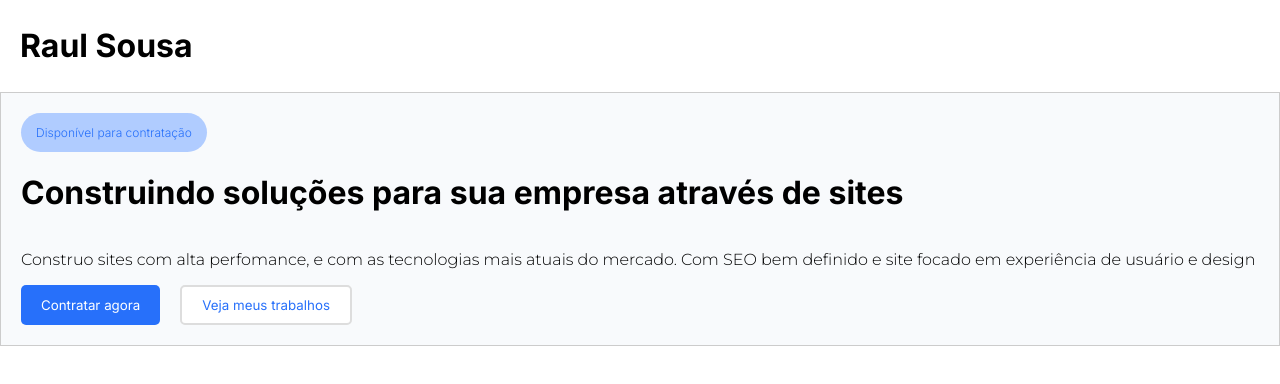
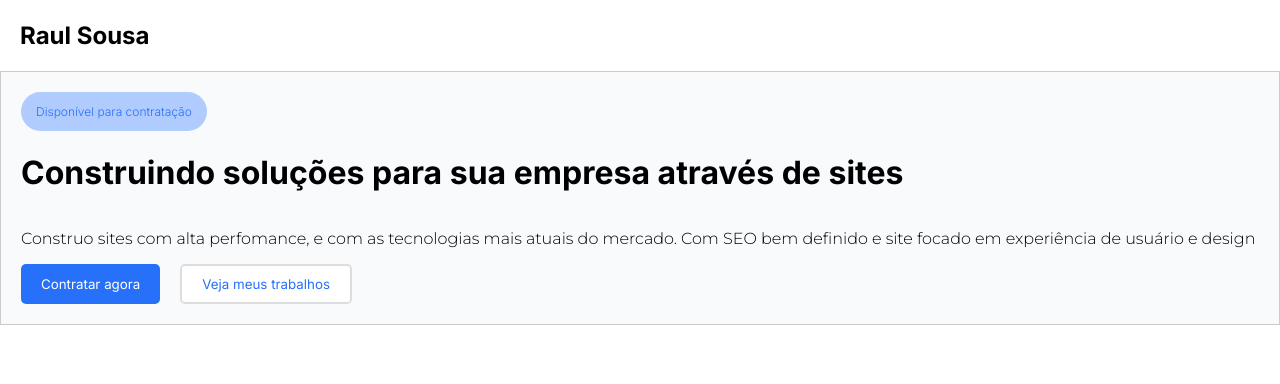
Before and after one commit to codArtic0/portfolio, a React (Vite) app: page / in a window 1280 px wide. Shown: the top 384 px of the page. Built offline with nearby package versions, Linux system fonts and the light colour scheme.

Commit message:
STYLE: Change font-size

```diff
--- a/src/components/Header.jsx
+++ b/src/components/Header.jsx
@@ -4,7 +4,7 @@ export default function Header() {
     return (
         <header className="header-container">
             <div className="header-content-container">
-                <h1>Raul Sousa</h1>
+                <h1 className="name">Raul Sousa</h1>
             </div>
         </header>
     )
--- a/src/styles/Header.css
+++ b/src/styles/Header.css
@@ -2,3 +2,7 @@
     padding: 5px 20px;
     background-color: white;
 }
+
+.name{
+    font-size: 24px;
+}
```
